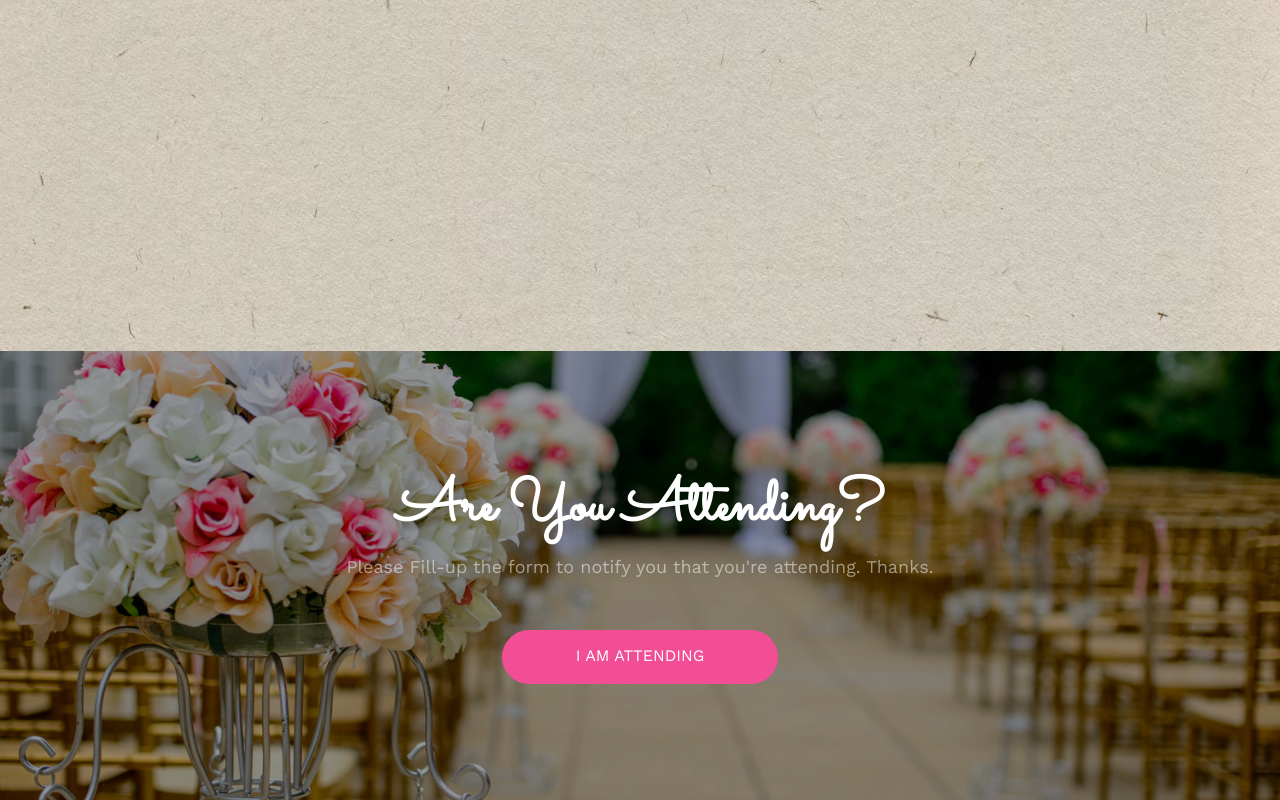
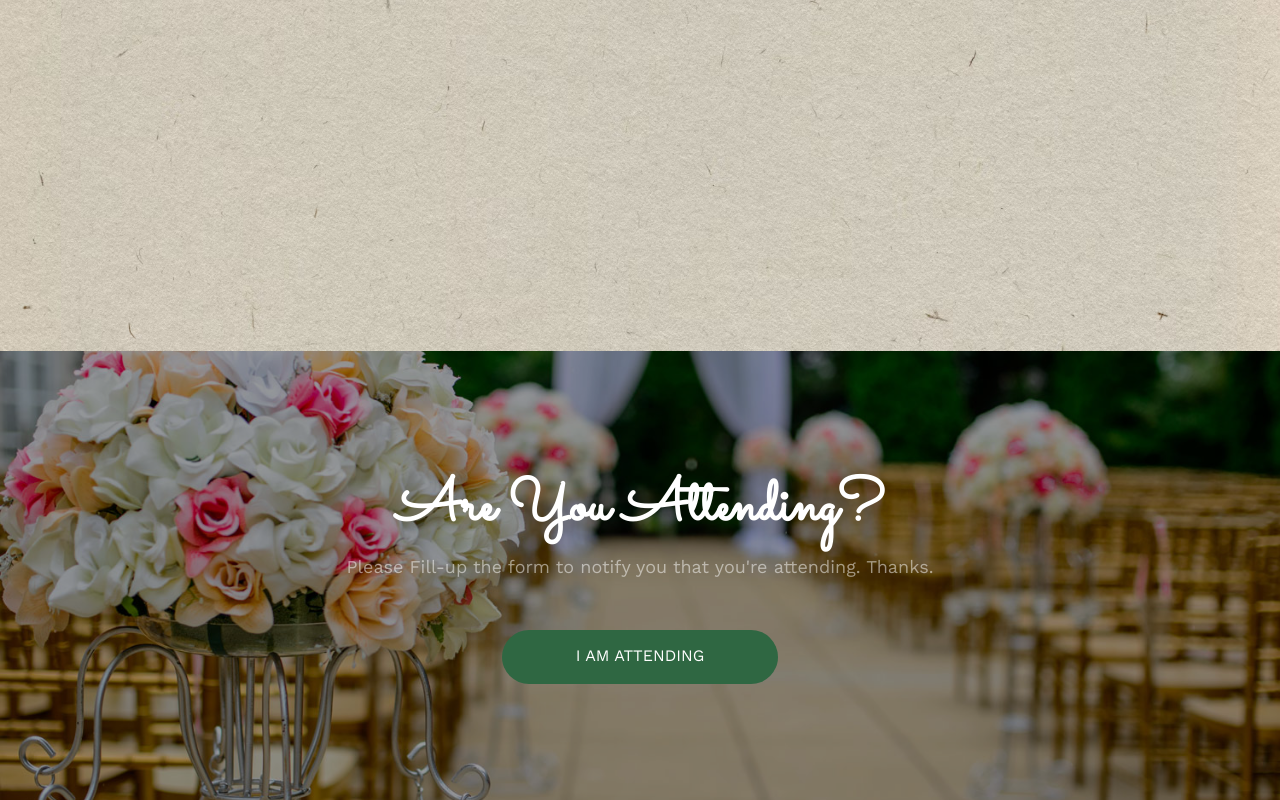
Before and after one commit to Mrk-Cstle/Marc-Joy-Wedding, a plain HTML site: page index.html in a window 1280 px wide. Shown: the part 9752-10552 px from the top of the page. Drawn offline with nearby package versions, Linux system fonts and the light colour scheme.

Commit message:
Update index.html

```diff
--- a/index.html
+++ b/index.html
@@ -983,7 +983,7 @@
 							</div>
 						</div>
 						<div class="col-md-4 col-sm-4">
-							<button type="submit" class="btn btn-default btn-block">I am Attending</button>
+							<button style="background-color:#2f6742;" type="submit" class="btn btn-default btn-block">I am Attending</button>
 						</div>
 						<div class="col-md-4 col-sm-4">
 							<div class="form-group">
```
